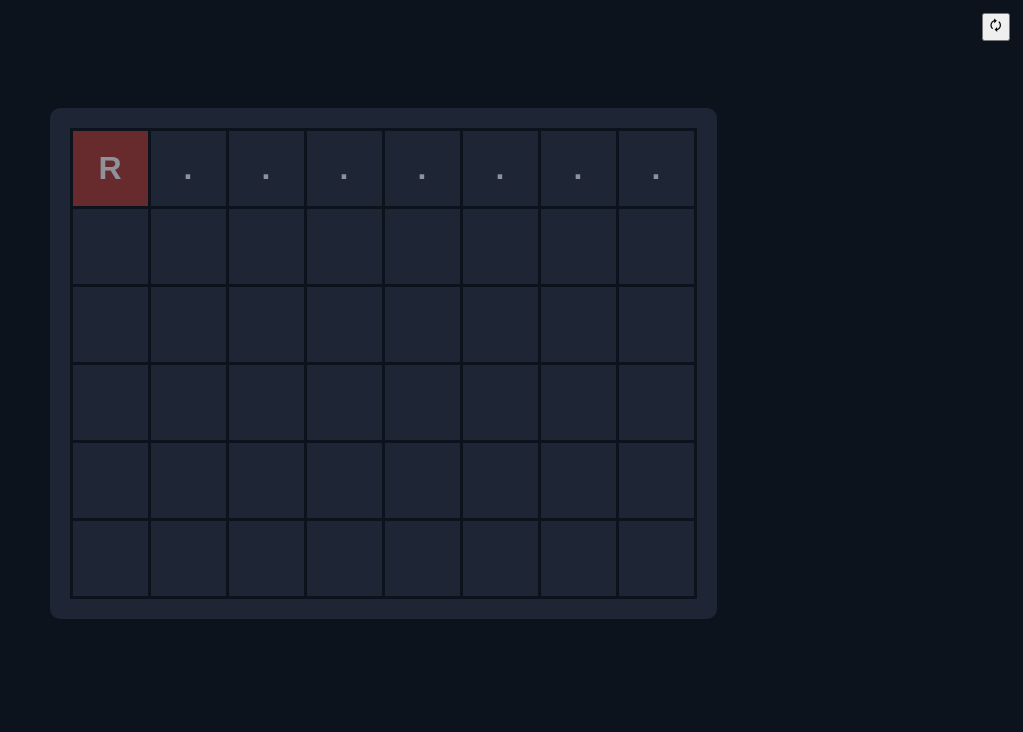
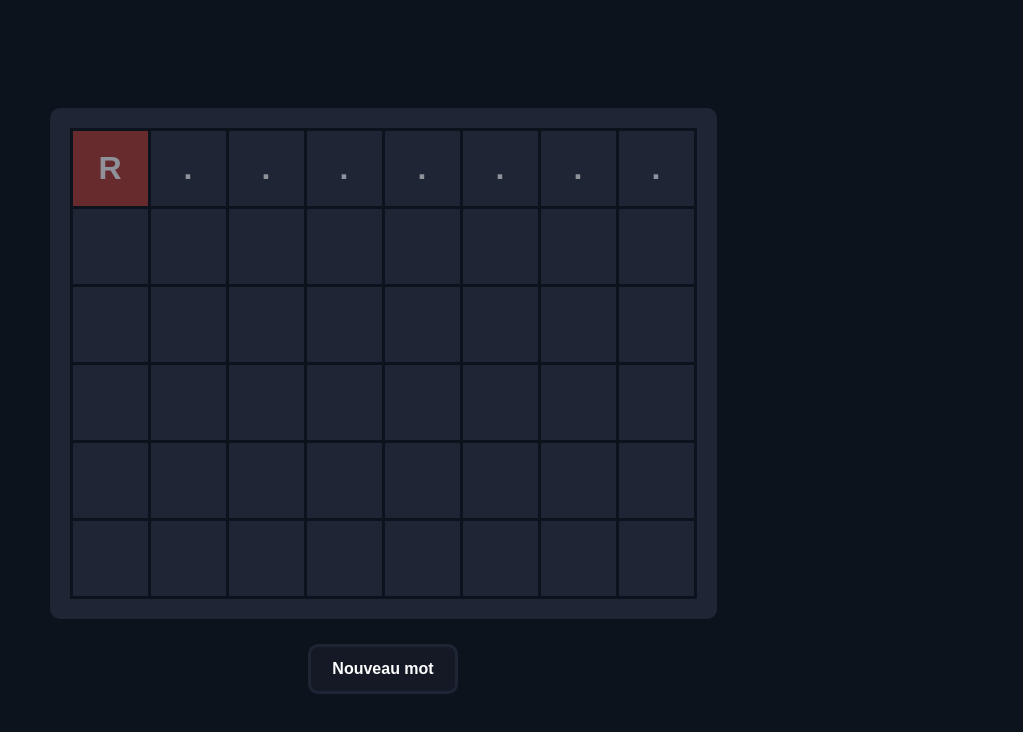
Before and after one commit to CookieKastanie/Mostu, a React app: page / in a window 1280 px wide. Shown: the whole page, without its empty margins (257-1280 px from the left). Built offline with nearby package versions, Linux system fonts and the light colour scheme.

Commit message:
CSS et Logo

```diff
--- a/public/index.html
+++ b/public/index.html
@@ -7,11 +7,11 @@
         <meta name="theme-color" content="#000000" />
         <meta
             name="description"
-            content="Mostu !"
+            content="Mostu : Le meilleur jeu Motus en ligne !"
         />
         <link rel="apple-touch-icon" href="%PUBLIC_URL%/logo192.png" />
         <link rel="manifest" href="%PUBLIC_URL%/manifest.json" />
-        <title>Mostu</title>
+        <title>Mostu : Devinez le prochain mot</title>
     </head>
     <body>
         <noscript>You need to enable JavaScript to run this app.</noscript>
--- a/src/components/App.css
+++ b/src/components/App.css
@@ -17,14 +17,30 @@ body {
     text-align: center;
 }
 
+#btn-placing{
+    width:150px;
+    margin:auto;
+    margin-top:25px;
+}
 #reset-button {
-    position: fixed;
-    top: 1em;
-    right: 1em;
+    width:100%;
+    height:50px;
+    border-radius:10px;
+    outline: none;
+    border:none;
+    text-align:center;
+    font-size:1rem;
+    font-family:Arial;
+    font-weight:600;
+    color:white;
+    border:solid 3px rgb(30, 37, 52);
+    background-color: rgba(30, 37, 52,0.4);
+    transition: ease-in-out 0.2s;
 }
 
 #reset-button:hover {
     cursor: pointer;
+    background-color: rgba(30, 37, 52,0.8);
 }
 
 #reset-button:focus {
@@ -48,5 +64,5 @@ body {
 
 .toast {
     opacity: 0%;
-    animation: fadeout 3s;
+    animation: fadeout ease-in-out 3s;
 }
--- a/src/components/App.js
+++ b/src/components/App.js
@@ -74,8 +74,8 @@ export const App = () => {
     }, [mostu, buffer, printMessage, reset]);
 
     return <>
-        <button tabIndex='-1' id='reset-button' onClick={reset}>&#128472;</button>
         <div id='message-container' className={msg.className}>{msg.text}</div>
         <Grid grid={mostu.getGrid()} buffer={!mostu.getStatus().finished ? buffer : null}></Grid>
+        <div id="btn-placing"><button tabIndex='-1' id='reset-button' onClick={reset}>Nouveau mot</button></div>
     </>;
 }
--- a/src/components/Grid.css
+++ b/src/components/Grid.css
@@ -42,7 +42,7 @@ td {
 }
 
 .misplaced-letter {
-    background-color: orange;
+    background-color: #ffa500;
     background-clip: padding-box;
     line-height: 75px;
     border-radius: 100%;
```
Also changed, not shown: public/favicon.ico, public/logo192.png, public/logo512.png.
